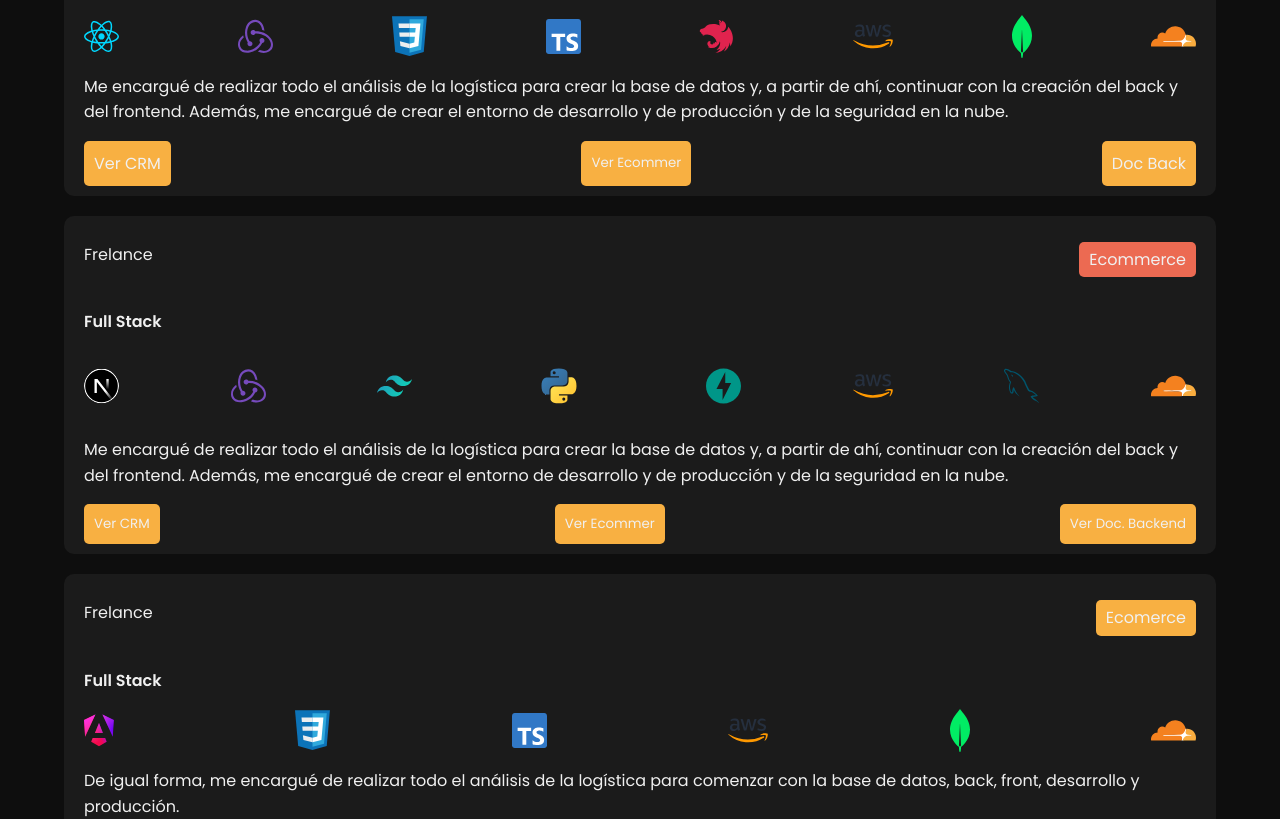
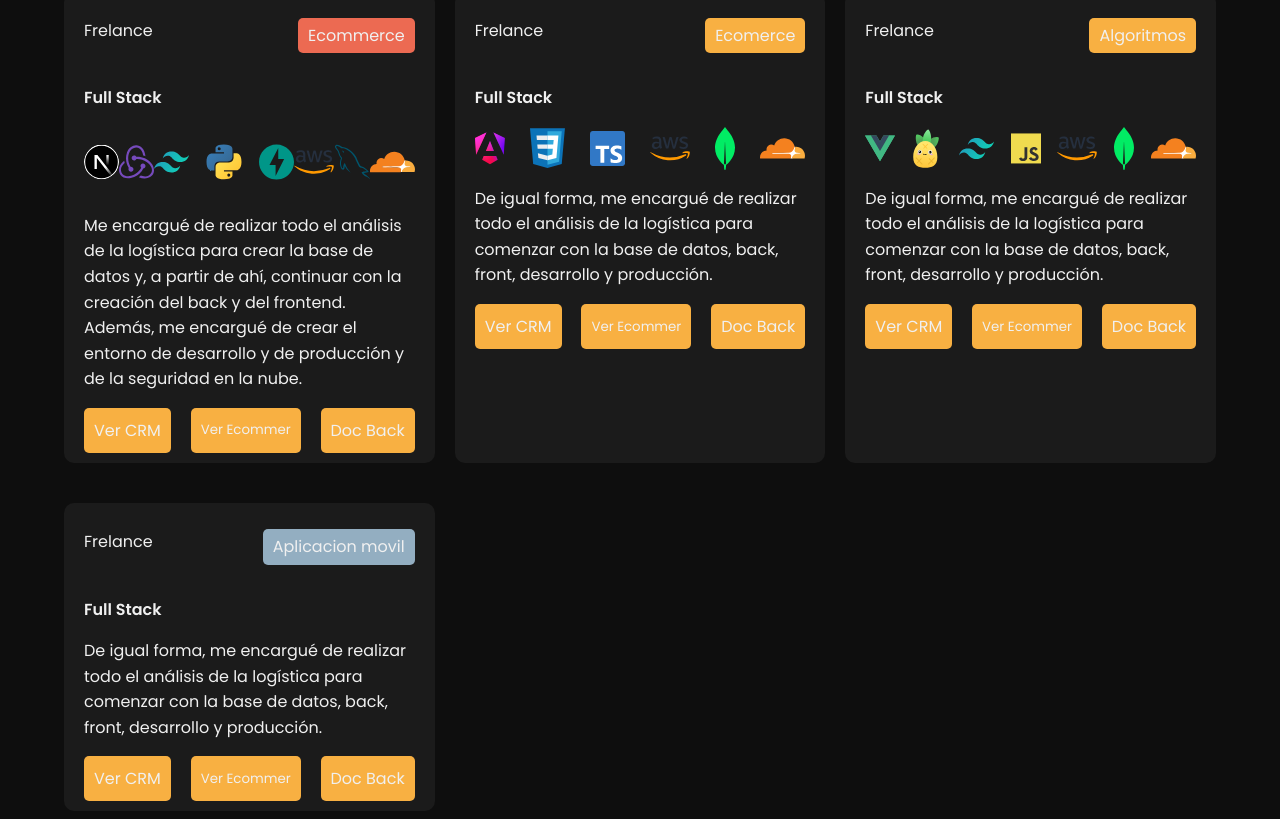
Before and after one commit to Luislopez1941/briefcase, a React (Vite) app: page / in a window 1280 px wide. Shown: the part 2877-3696 px from the top of the page. Built offline with nearby package versions, Linux system fonts and the light colour scheme.

Commit message:
second commit

```diff
--- a/src/components/main/Experience.tsx
+++ b/src/components/main/Experience.tsx
@@ -13,8 +13,10 @@ import MySQL from '../../utils/svgs/Mysql'
 import FastAPI from '../../utils/svgs/FastAPI'
 import Nextjs from '../../utils/svgs/Nextjs'
 import TailwindCSS from '../../utils/svgs/Tailwind'
-
+import Vue from '../../utils/svgs/Vue'
 import MongoDB from '../../utils/svgs/MongoDB'
+import JavaScript from '../../utils/svgs/Javascript'
+import Pinia from '../../assets/pinia.svg'
 
 
 const Experience: React.FC = () => {
@@ -66,7 +68,7 @@ const Experience: React.FC = () => {
                 </p>
             </div>
             <div className='btns__card_container'>
-                <a href="https://ecommer-01.vercel.app" className="btn__card" target="_blank" rel="noopener noreferrer">Ver CRM</a>
+                <a href="https://cms-01.vercel.app/login" className="btn__card" target="_blank" rel="noopener noreferrer">Ver CRM</a>
                 <button className='btn__card'>Ver Ecommer</button>
                 <a href="https://back-ecommerce-bjt2.onrender.com" className="btn__card" target="_blank" rel="noopener noreferrer">Doc Back</a>
             </div>
@@ -94,9 +96,9 @@ const Experience: React.FC = () => {
                 </p>
             </div>
             <div className='btns__card_container'>
-                <button className='btn__card'>Ver CRM</button>
+                <a href="https://cms-02.vercel.app" className="btn__card" target="_blank" rel="noopener noreferrer">Ver CRM</a>
                 <button className='btn__card'>Ver Ecommer</button>
-                <button className='btn__card'>Ver Doc. Backend</button>
+                <a href="https://back-ecommerce-bjt2.onrender.com" className="btn__card" target="_blank" rel="noopener noreferrer">Doc Back</a>
             </div>
         </div>
         <div className='experience__card'>
@@ -107,7 +109,6 @@ const Experience: React.FC = () => {
             <p className='type'>Full Stack</p>
             <div className='technologies___card_container'>
                 <Angular />
-
                 <CSS />
                 <TypeScript />
                 <AmazonWebServices />
@@ -119,6 +120,37 @@ const Experience: React.FC = () => {
                 <p>
                     De igual forma, me encargué de realizar todo el análisis de la logística para comenzar con la base de datos, back, front, desarrollo y producción.
                 </p>
+            </div>
+            <div className='btns__card_container'>
+                <a href="https://cms-03.vercel.app" className="btn__card" target="_blank" rel="noopener noreferrer">Ver CRM</a>
+                <button className='btn__card'>Ver Ecommer</button>
+                <a href="https://back-ecommerce-bjt2.onrender.com" className="btn__card" target="_blank" rel="noopener noreferrer">Doc Back</a>
+            </div>
+        </div>
+        <div className='experience__card'>
+            <div className='content__title'>
+                <p>Frelance</p>
+                <p className='crm'>Algoritmos</p>
+            </div>
+            <p className='type'>Full Stack</p>
+            <div className='technologies___card_container'>
+                <Vue />
+                <img src={Pinia} alt="" />
+                <TailwindCSS />
+                <JavaScript />
+                <AmazonWebServices />
+                <MongoDB />
+                <Cloudflare />
+            </div>
+            <div>
+                <p>
+                    De igual forma, me encargué de realizar todo el análisis de la logística para comenzar con la base de datos, back, front, desarrollo y producción.
+                </p>
+            </div>
+            <div className='btns__card_container'>
+                <a href="https://cms-04.vercel.app" className="btn__card" target="_blank" rel="noopener noreferrer">Ver CRM</a>
+                <button className='btn__card'>Ver Ecommer</button>
+                <a href="https://back-ecommerce-bjt2.onrender.com" className="btn__card" target="_blank" rel="noopener noreferrer">Doc Back</a>
             </div>
         </div>
         <div className='experience__card'>
@@ -132,6 +164,11 @@ const Experience: React.FC = () => {
                     De igual forma, me encargué de realizar todo el análisis de la logística para comenzar con la base de datos, back, front, desarrollo y producción.
                 </p>
             </div>
+            <div className='btns__card_container'>
+                <a href="https://cms-02.vercel.app" className="btn__card" target="_blank" rel="noopener noreferrer">Ver CRM</a>
+                <button className='btn__card'>Ver Ecommer</button>
+                <a href="https://back-ecommerce-bjt2.onrender.com" className="btn__card" target="_blank" rel="noopener noreferrer">Doc Back</a>
+            </div>
         </div>
       </div>
     </div>
--- a/src/components/main/styles/Experience.css
+++ b/src/components/main/styles/Experience.css
@@ -65,3 +65,17 @@
     display: flex;
     justify-content: space-between;
 }
+
+.experience__container {
+    display: grid;
+    grid-template-columns: repeat(3, minmax(0, 1fr));
+    column-gap: 20px;
+}
+
+@media screen and (max-width: 768px) {
+    .experience__container {
+        display: grid;
+        grid-template-columns: 1fr;
+        column-gap: 20px;
+    }
+}
--- /dev/null
+++ b/src/utils/svgs/Javascript.tsx
@@ -0,0 +1,3 @@
+import * as React from "react";
+const JavaScript: React.FC = props => <svg xmlns="http://www.w3.org/2000/svg" width="30"  viewBox="0 0 1052 1052" {...props}><path fill="#f0db4f" d="M0 0h1052v1052H0z" /><path d="M965.9 801.1c-7.7-48-39-88.3-131.7-125.9-32.2-14.8-68.1-25.399-78.8-49.8-3.8-14.2-4.3-22.2-1.9-30.8 6.9-27.9 40.2-36.6 66.6-28.6 17 5.7 33.1 18.801 42.8 39.7 45.4-29.399 45.3-29.2 77-49.399-11.6-18-17.8-26.301-25.4-34-27.3-30.5-64.5-46.2-124-45-10.3 1.3-20.699 2.699-31 4-29.699 7.5-58 23.1-74.6 44-49.8 56.5-35.6 155.399 25 196.1 59.7 44.8 147.4 55 158.6 96.9 10.9 51.3-37.699 67.899-86 62-35.6-7.4-55.399-25.5-76.8-58.4-39.399 22.8-39.399 22.8-79.899 46.1 9.6 21 19.699 30.5 35.8 48.7 76.2 77.3 266.899 73.5 301.1-43.5 1.399-4.001 10.6-30.801 3.199-72.101zm-394-317.6h-98.4c0 85-.399 169.4-.399 254.4 0 54.1 2.8 103.7-6 118.9-14.4 29.899-51.7 26.2-68.7 20.399-17.3-8.5-26.1-20.6-36.3-37.699-2.8-4.9-4.9-8.7-5.601-9-26.699 16.3-53.3 32.699-80 49 13.301 27.3 32.9 51 58 66.399 37.5 22.5 87.9 29.4 140.601 17.3 34.3-10 63.899-30.699 79.399-62.199 22.4-41.3 17.6-91.3 17.4-146.6.5-90.2 0-180.4 0-270.9z" fill="#323330" /></svg>;
+export default JavaScript;
--- /dev/null
+++ b/src/utils/svgs/Vue.tsx
@@ -0,0 +1,3 @@
+import * as React from "react";
+const Vue: React.FC = props => <svg viewBox="0 0 256 221" width="30" xmlns="http://www.w3.org/2000/svg" preserveAspectRatio="xMidYMid" {...props}><path d="M204.8 0H256L128 220.8 0 0h97.92L128 51.2 157.44 0h47.36Z" fill="#41B883" /><path d="m0 0 128 220.8L256 0h-51.2L128 132.48 50.56 0H0Z" fill="#41B883" /><path d="M50.56 0 128 133.12 204.8 0h-47.36L128 51.2 97.92 0H50.56Z" fill="#35495E" /></svg>;
+export default Vue;
```
Also changed, not shown: src/utils/svgs/Piña.tsx (added, +3 -0 lines), src/assets/pinia.svg (added).
